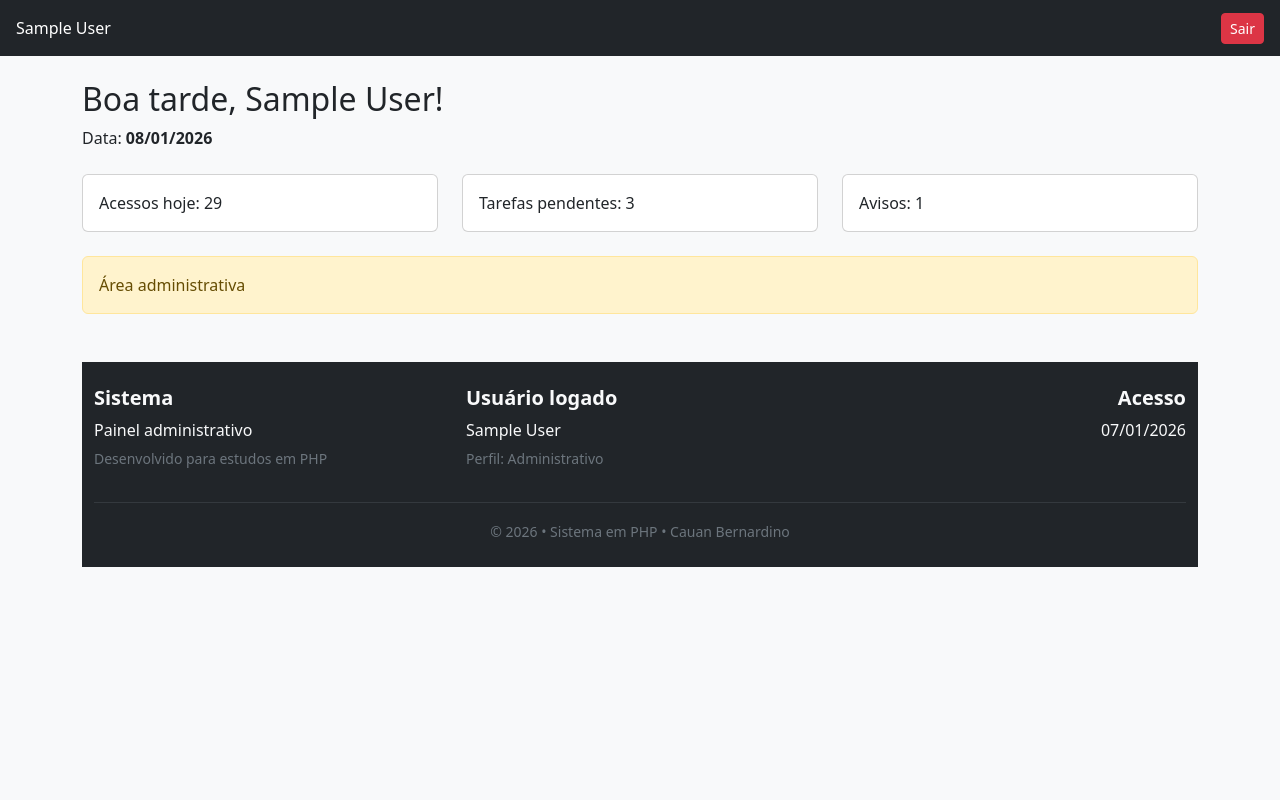
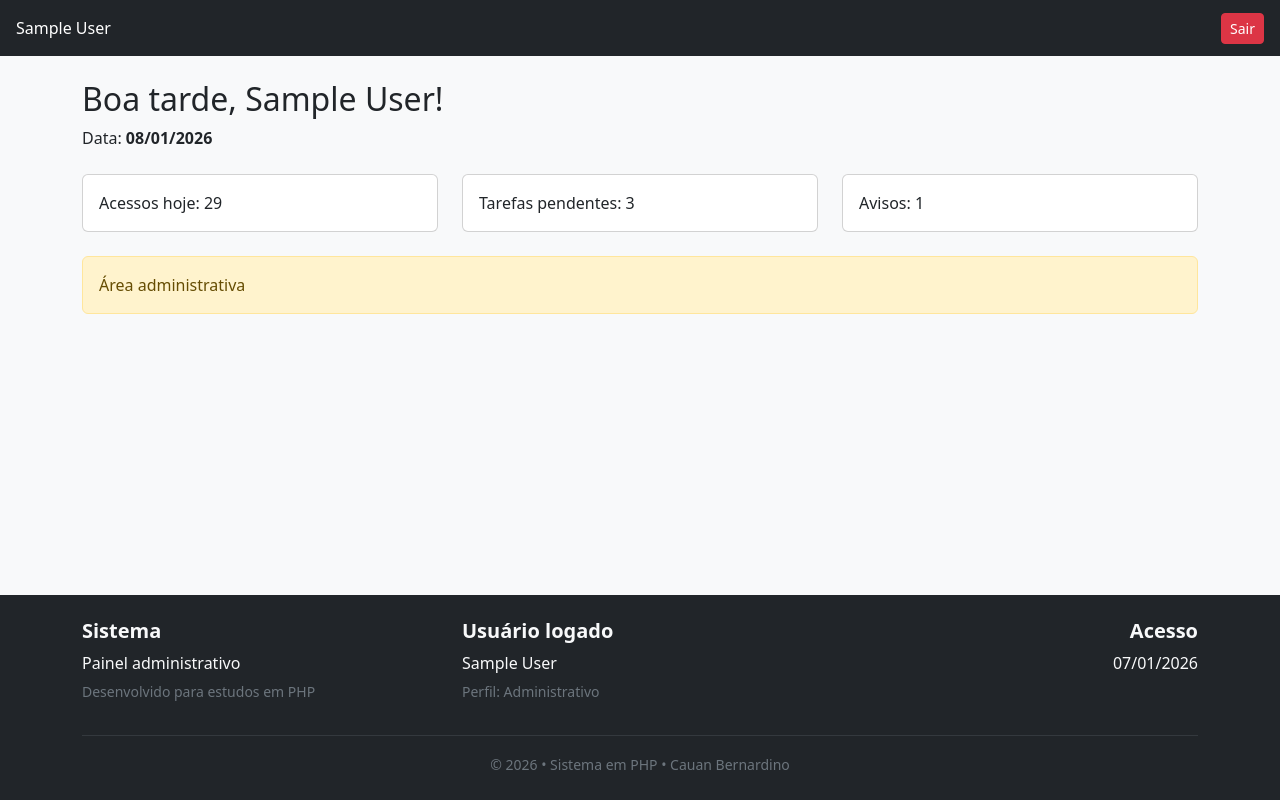
Before and after one commit to devcauanbernardino/sistema_pratica, a PHP site: page /dashboard.php in a window 1280 px wide. Run offline with PHP 8.4, Linux system fonts and the light colour scheme; the visitor is signed in with stand-in values (Sample User, id 1).

Commit message:
arrumado o footer

```diff
--- a/dashboard.php
+++ b/dashboard.php
@@ -51,10 +51,14 @@ $dados = [
     </div>
 </div>
 
-
 <?php
 if ($_SESSION['perfil_id'] === 'Administrativo') {
     echo '<div class="alert alert-warning mt-4">Área administrativa</div>';
 }
+?>
 
+</div> <!-- FECHA O CONTAINER AQUI -->
+
+<?php
 require_once 'includes/footer.php';
+?>
--- a/includes/footer.php
+++ b/includes/footer.php
@@ -1,4 +1,4 @@
-<footer class="bg-dark text-light mt-5">
+<footer class="bg-dark text-light ">
     <div class="container py-4">
         <div class="row">
             <!-- Sistema -->
@@ -39,6 +39,6 @@
     </div>
 </footer>
 
-</div> <!-- fecha container do header -->
+<!-- fecha container do header -->
 </body>
 </html>
--- a/includes/header.php
+++ b/includes/header.php
@@ -4,8 +4,15 @@
     <meta charset="UTF-8">
     <title>Sistema</title>
     <link href="https://cdn.jsdelivr.net/npm/bootstrap@5.3.3/dist/css/bootstrap.min.css" rel="stylesheet">
+    <style>
+        footer {
+            position: fixed;
+            bottom: 0;
+            width: 100%;
+        }
+    </style>
 </head>
-<body class="bg-light">
+<body class="bg-light vh-100">
 <nav class="navbar navbar-dark bg-dark px-3">
     <span class="navbar-text text-white">
         <?= $_SESSION['nome'] ?>
```
